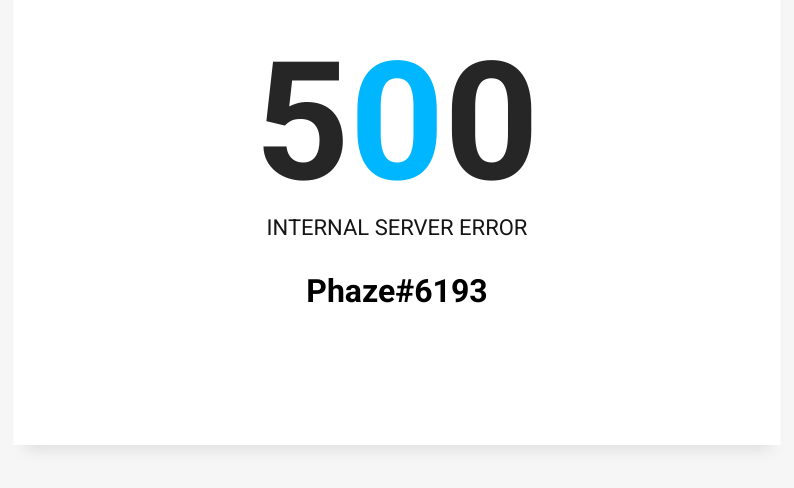
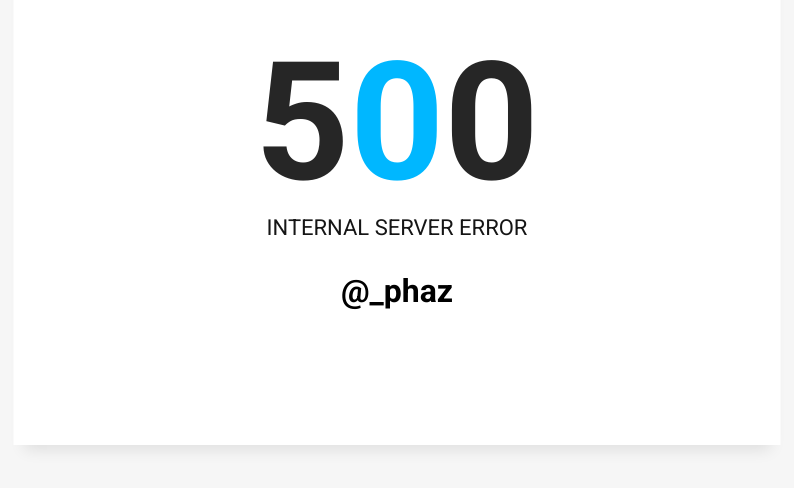
Before and after one commit to phaze-the-dumb/dnsv3, a website: page views/500.html in a window 1280 px wide. Shown: the part 216-704 px from the top of the page, without its empty margins (243-1037 px from the left). Drawn offline with Linux system fonts and the light colour scheme.

Commit message:
Update 500.html

```diff
--- a/views/500.html
+++ b/views/500.html
@@ -16,7 +16,7 @@
                 </div>
                 <h2>Internal Server Error</h2>
                 <form class="notfound-search">
-                    <h1>Phaze#6193</h1>
+                    <h1>@_phaz</h1>
                 </form>
             </div>
         </div>
```
